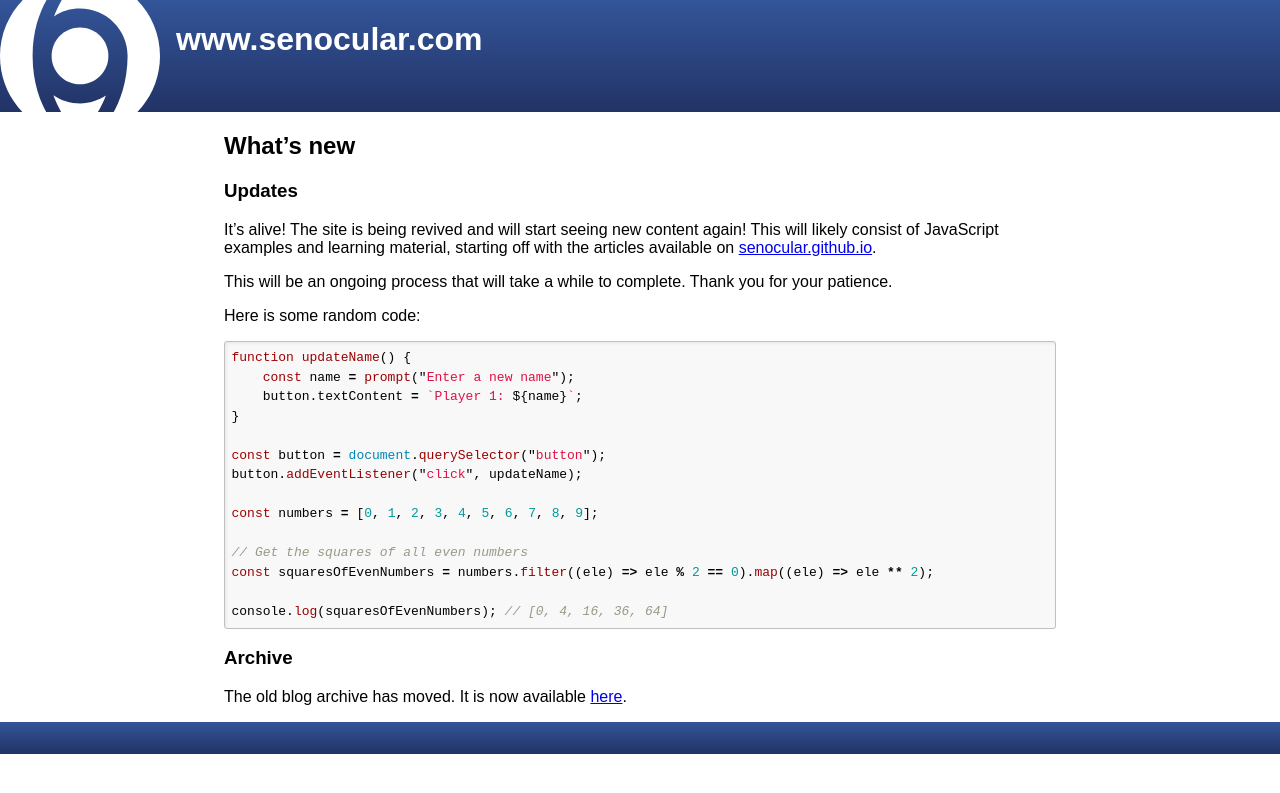
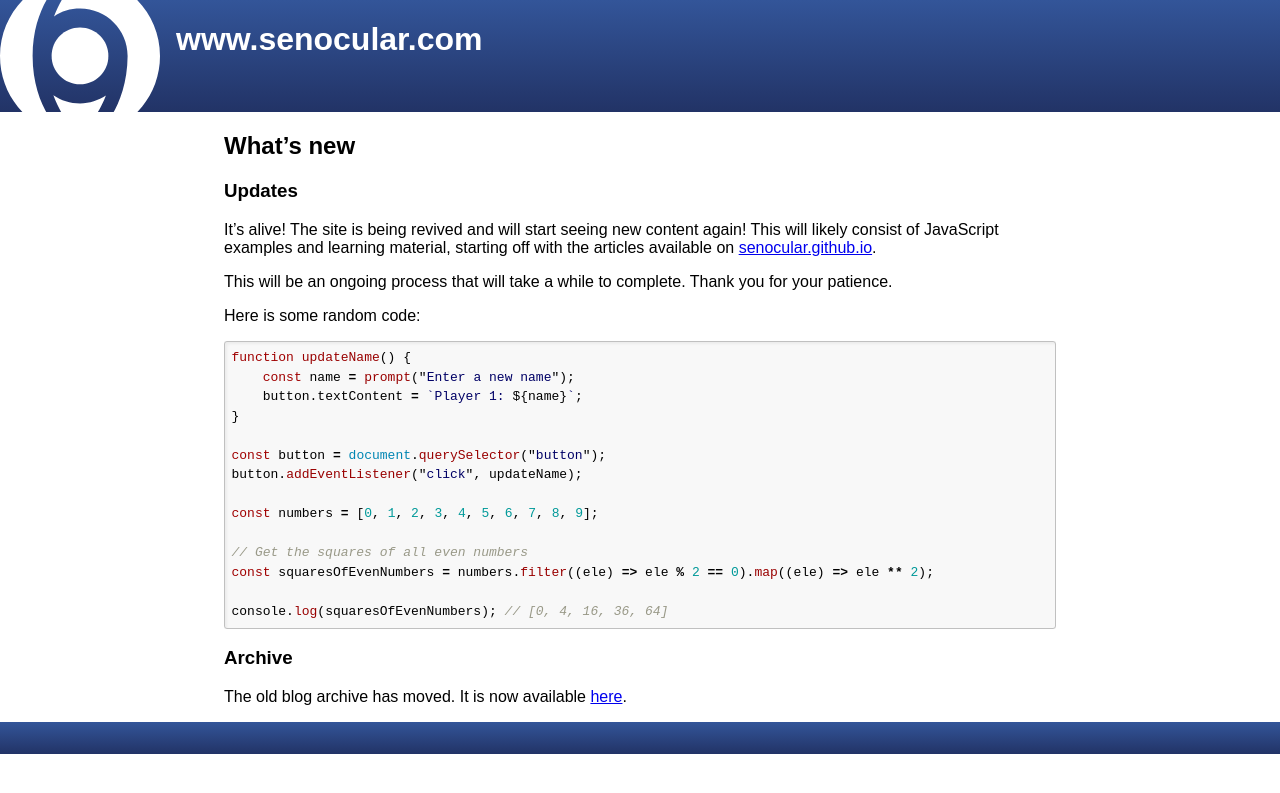
Before and after one commit to senocular/www.senocular.com, a Jekyll site: the page built from README.md, in a window 1280 px wide. Shown: the top 793 px of the page. Built offline with Jekyll 4.4.1, drawn with Linux system fonts in a browser that asks for light colours; our own code applies the rules of GitHub Pages for plain Markdown files; the repository's description, which GitHub fills in, is left out.

Commit message:
Update highlight.css

```diff
--- a/assets/css/highlight.css
+++ b/assets/css/highlight.css
@@ -115,7 +115,7 @@
     color: #d14;
 }
 .highlight .s2 {
-    color: #d14;
+    color: #006;
 }
 .highlight .se {
     color: #d14;
```
